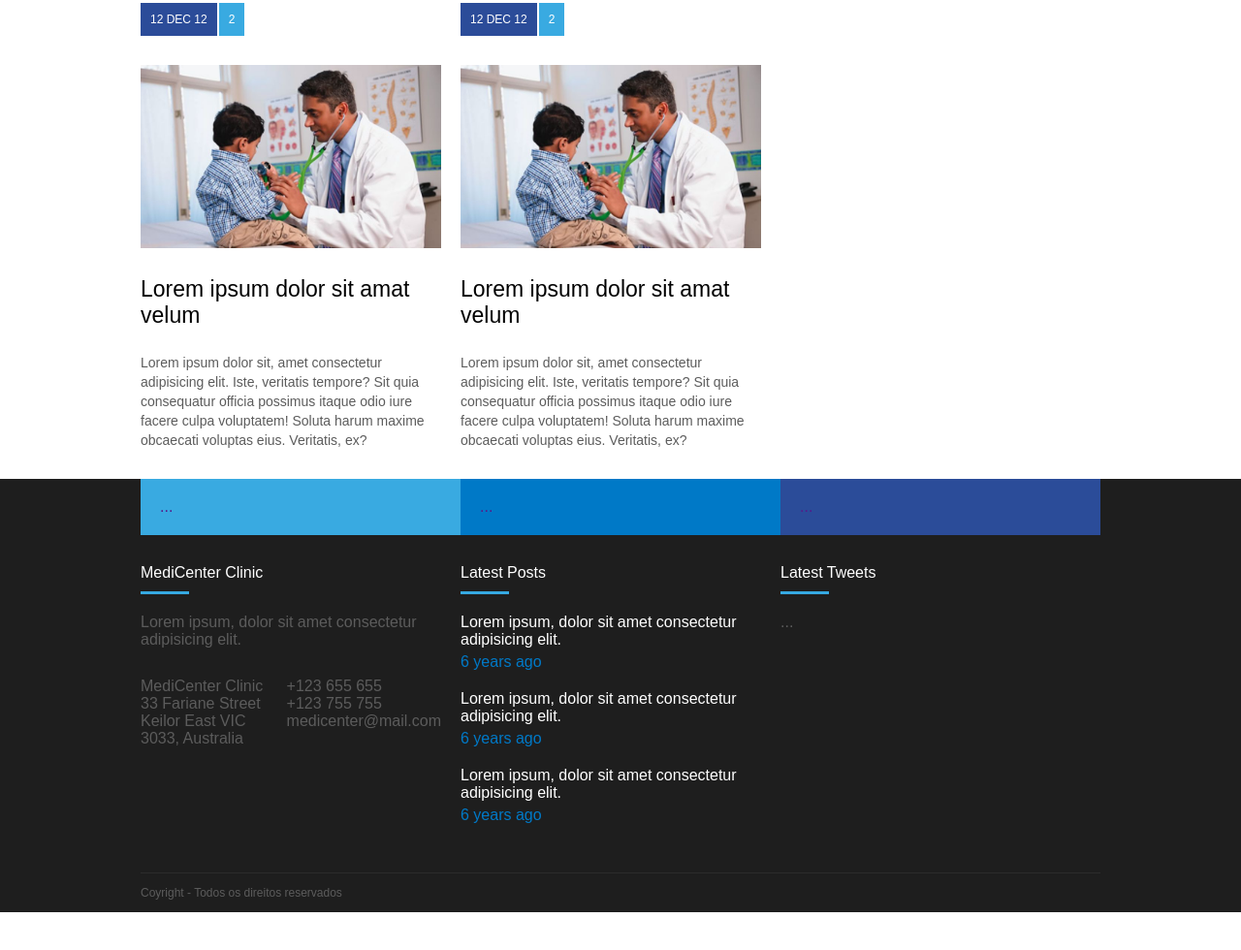
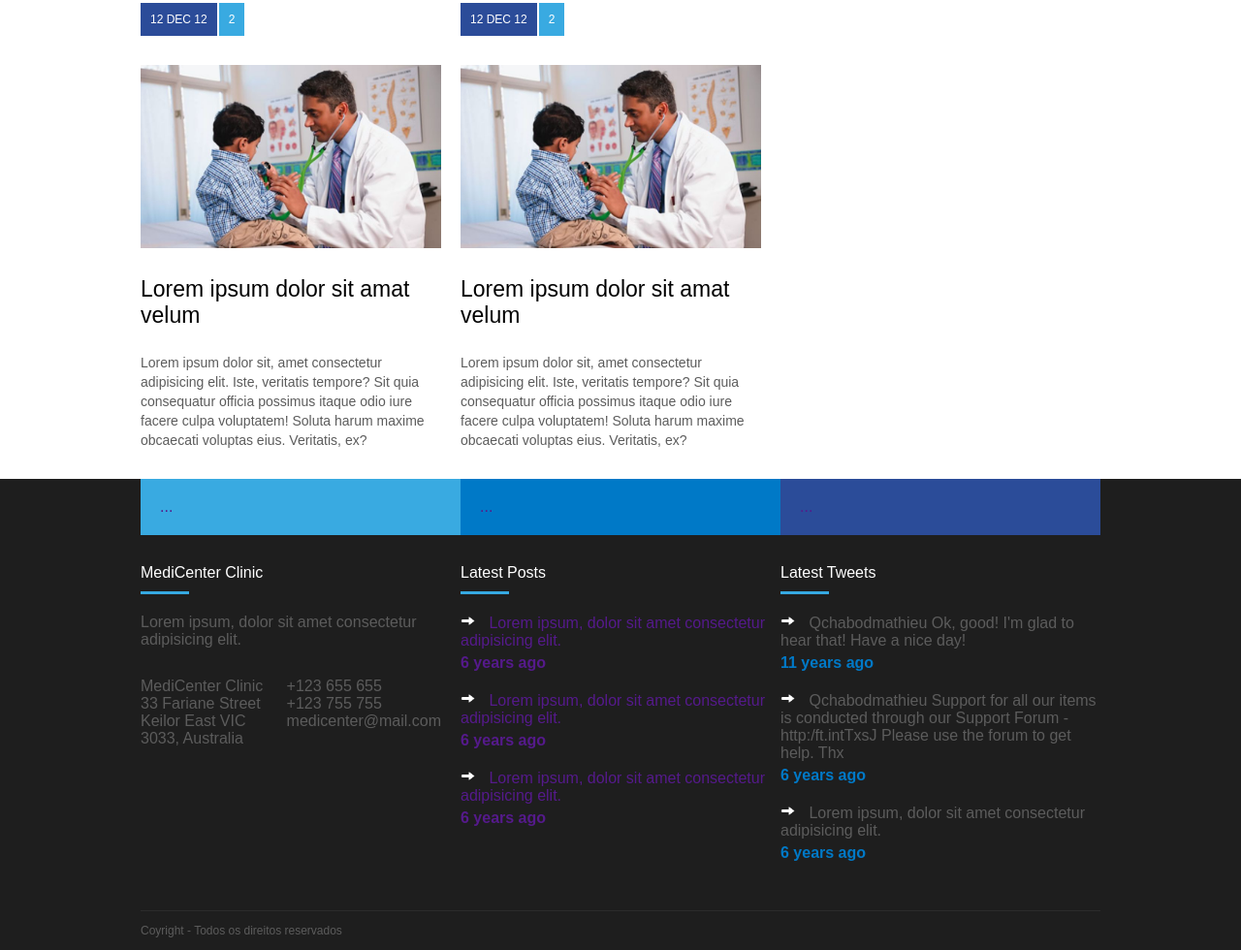
Before and after one commit to samueloli10/medicenter, a plain HTML site: page assets/index.html in a window 1280 px wide. Shown: the part 1338-2318 px from the top of the page at 97% size. Before the commit the page ends 2279 px from the top, so only its background shows below. Drawn offline with Linux system fonts and the light colour scheme; files whose address does not match are found by name.

Commit message:
06/06/2023

```diff
--- a/assets/css/template.css
+++ b/assets/css/template.css
@@ -271,14 +271,37 @@ footer .widget_body_address{
 footer .widget_body_number{
     margin-right: 20px;
 }
+footer .widget_body_posts{
+    padding: 0px;
+}
 footer .widget_body_post{
     margin-bottom: 20px;
-    color: #ffffff;
-    list-style-type: circle;
-    list-style-position: inside;
-
+}
+footer .widget_body_post a{
+    text-decoration: none;
+}
+footer .widget_body_post img{
+    width: 15px;
+    margin-right: 10px;
 }
 footer .widget_body_post_time{
     margin-top: 5px;
+    font-weight: bold;
+}
+footer .widget_body_tweets{
+    margin-bottom: 20px;
+}
+footer .widget_body_tweets a{
+    text-decoration: none;
+    color: #5c5c5c;
+}
+footer .widget_body_tweets img{
+    width: 15px;
+    margin-right: 10px;
+}
+
+footer .widget_body_tweets_time{
+    margin-top: 5px;
     color: #0079c7;
+    font-weight: bold;
 }
--- a/assets/index.html
+++ b/assets/index.html
@@ -205,6 +205,9 @@
                                 medicenter@mail.com
                             </div>
                         </div>
+                        <div class="widget_body_icons">
+                            <img src="" alt="">
+                        </div>
                     </div>
                 </div>
                 <div class="footer_areaitem">
@@ -214,18 +217,27 @@
                                 <div class="widget_tltle_text">Latest Posts</div>
                                 <div class="widget_title_bar"></div>
                             </div>
-                            <div class="widget_body">
+                            <div class="widget_body_posts">
                                 <div class="widget_body_post">
+                                    <a href="">
+                                        <img src="/assets/images/icons8-arrow-90.png" alt="">
                                         Lorem ipsum, dolor sit amet consectetur adipisicing elit.
                                         <div class="widget_body_post_time">6 years ago</div>
+                                    </a>
                                 </div>
                                 <div class="widget_body_post">
+                                    <a href="">
+                                        <img src="/assets/images/icons8-arrow-90.png" alt="">
                                         Lorem ipsum, dolor sit amet consectetur adipisicing elit.
                                         <div class="widget_body_post_time">6 years ago</div>
+                                    </a>
                                 </div>
                                 <div class="widget_body_post">
+                                    <a href="">
+                                        <img src="/assets/images/icons8-arrow-90.png" alt="">
                                         Lorem ipsum, dolor sit amet consectetur adipisicing elit.
                                         <div class="widget_body_post_time">6 years ago</div>
+                                    </a>
                                 </div>
                             </div>
                         </div>
@@ -239,7 +251,27 @@
                                 <div class="widget_title_bar"></div>
                             </div>
                             <div class="widget_body">
-                                ...
+                                <div class="widget_body_tweets">
+                                    <a href="">
+                                        <img src="/assets/images/icons8-arrow-90.png" alt="">
+                                        Qchabodmathieu Ok, good! I'm glad to hear that! Have a nice day!
+                                        <div class="widget_body_tweets_time">11 years ago</div>
+                                    </a>
+                                </div>
+                                <div class="widget_body_tweets">
+                                    <a href="">
+                                        <img src="/assets/images/icons8-arrow-90.png" alt="">
+                                        Qchabodmathieu Support for all our items is conducted through our Support Forum - http:/ft.intTxsJ Please use the forum to get help. Thx
+                                        <div class="widget_body_tweets_time">6 years ago</div>
+                                    </a>
+                                </div>
+                                <div class="widget_body_tweets">
+                                    <a href="">
+                                        <img src="/assets/images/icons8-arrow-90.png" alt="">
+                                        Lorem ipsum, dolor sit amet consectetur adipisicing elit.
+                                        <div class="widget_body_tweets_time">6 years ago</div>
+                                    </a>
+                                </div>
                             </div>
                         </div>
                     </div>
```
Also changed, not shown: assets/images/icons8-arrow-90.png (added). Lines whose indentation alone changed are shown as unchanged.
